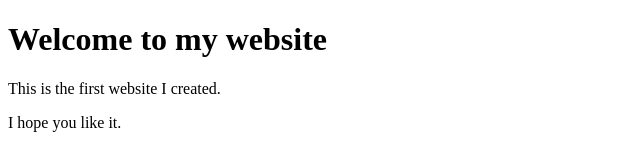
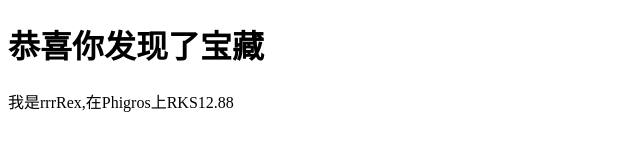
Before and after one commit to rrrRex-pages/rrrRex, a plain HTML site: page Index.html in a window 1280 px wide. Shown: the whole page, without its empty margins (0-640 px from the left). Drawn offline with Linux system fonts and the light colour scheme.

Commit message:
Update Index.html

```diff
--- a/Index.html
+++ b/Index.html
@@ -4,8 +4,7 @@
     <title>first website</title>
 </head>
 <body>
-    <h1>Welcome to my website</h1>
-    <p>This is the first website I created.</p >
-    <p>I hope you like it.</p >
+    <h1>恭喜你发现了宝藏</h1>
+    <p>我是rrrRex,在Phigros上RKS12.88</p >
 </body>
 </html>
```
